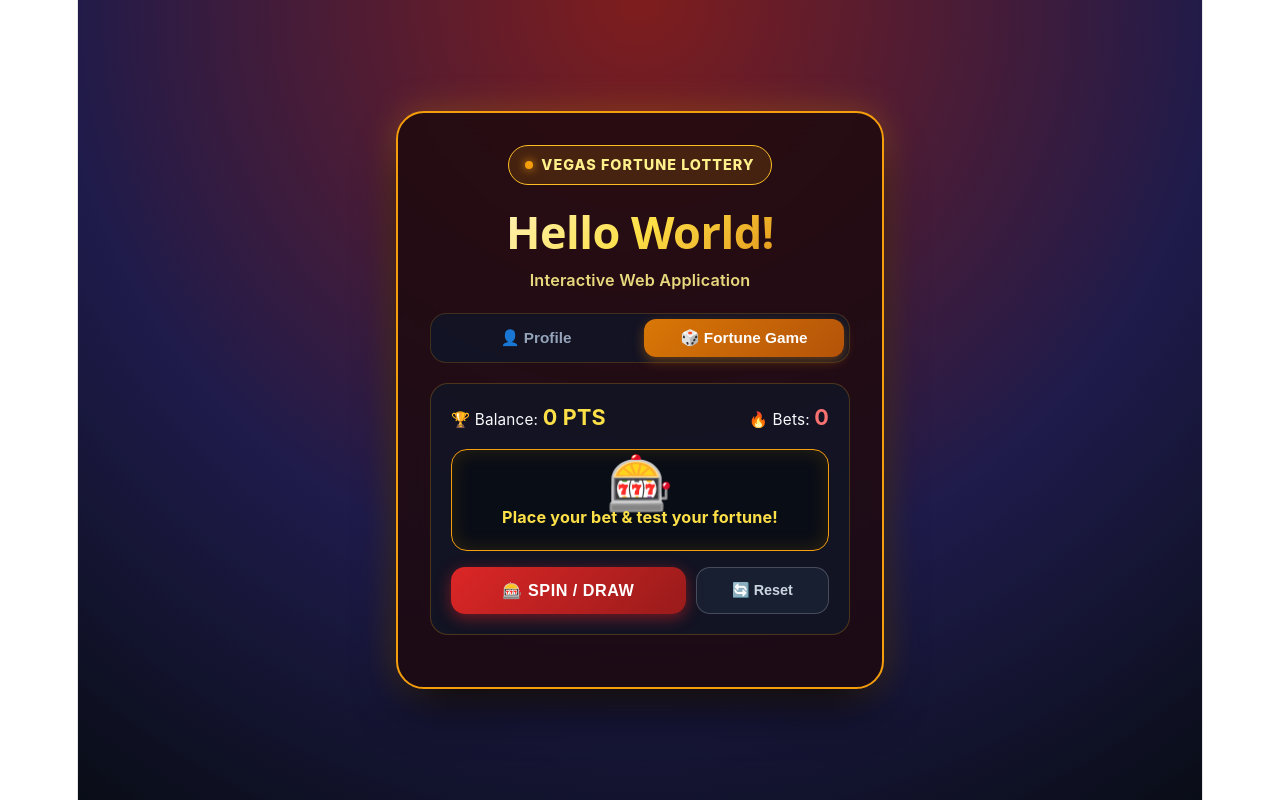
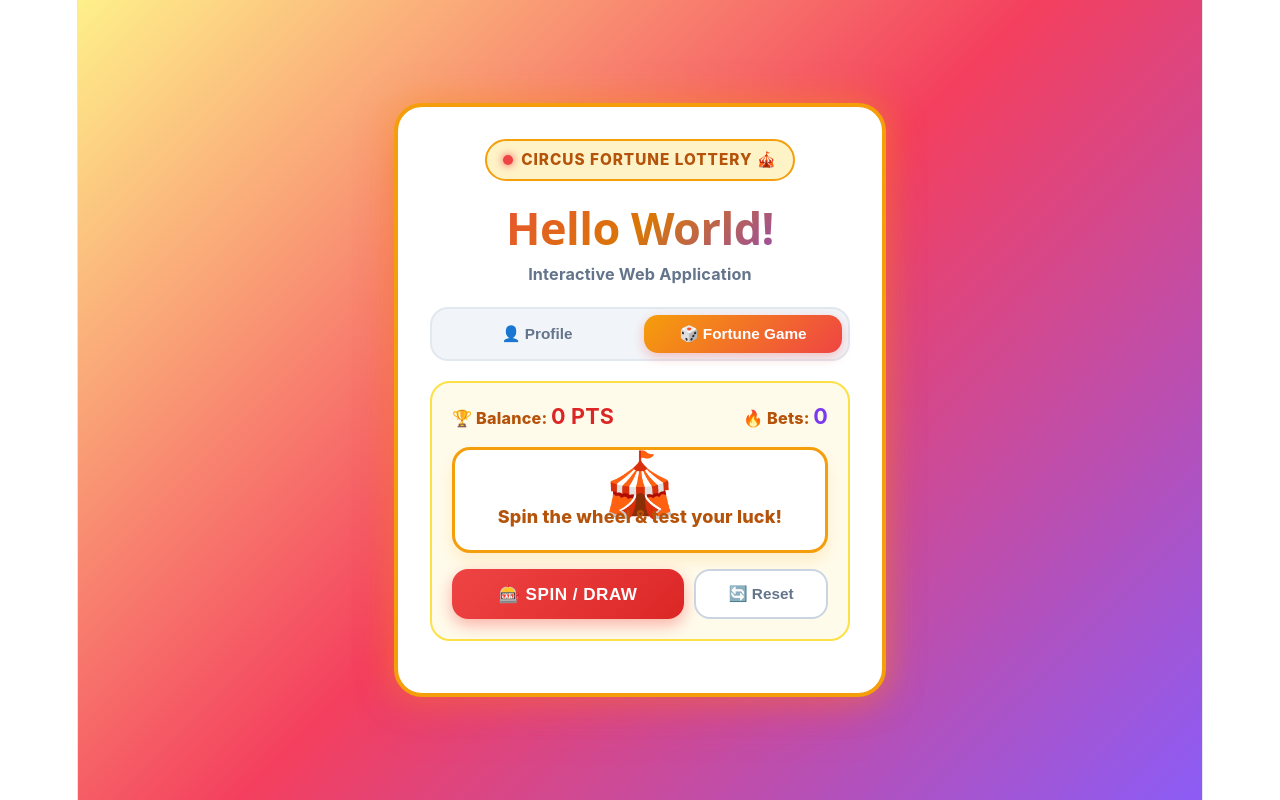
Before and after one commit to NguyenThiCamPhung25560047/my-react-app, a React (Vite) app: page / in a window 1280 px wide. Built offline with nearby package versions, Linux system fonts and the light colour scheme.

Commit message:
update mini game

```diff
--- a/src/App.jsx
+++ b/src/App.jsx
@@ -3,10 +3,9 @@ import { useState } from 'react';
 function App() {
   const [activeTab, setActiveTab] = useState('game');
   const [score, setScore] = useState(0);
-  const [cardResult, setCardResult] = useState({ emoji: '🎰', text: 'Place your bet & test your fortune!' });
+  const [cardResult, setCardResult] = useState({ emoji: '🎪', text: 'Spin the wheel & test your luck!' });
   const [streak, setStreak] = useState(0);
 
-  // Danh sách phần thưởng phong phú chuẩn Vegas
   const fortunes = [
     { emoji: '👑', text: 'Nổ hũ (+500 PTS)', points: 500 },
     { emoji: '💎', text: 'Bá khí (+300 PTS)', points: 300 },
@@ -29,14 +28,14 @@ function App() {
   const handleResetGame = () => {
     setScore(0);
     setStreak(0);
-    setCardResult({ emoji: '🎰', text: 'Place your bet & test your fortune!' });
+    setCardResult({ emoji: '🎪', text: 'Spin the wheel & test your luck!' });
   };
 
   return (
     <div style={{
       minHeight: '100vh',
-      background: 'radial-gradient(circle at top, #7f1d1d 0%, #1e1b4b 60%, #090d16 100%)',
-      color: '#f8fafc',
+      background: 'linear-gradient(135deg, #fef08a 0%, #f43f5e 50%, #8b5cf6 100%)',
+      color: '#0f172a',
       fontFamily: "'Inter', 'Segoe UI', sans-serif",
       display: 'flex',
       alignItems: 'center',
@@ -47,75 +46,70 @@ function App() {
       <div style={{
         maxWidth: '420px',
         width: '100%',
-        background: 'rgba(30, 10, 15, 0.85)',
-        backdropFilter: 'blur(20px)',
+        background: '#ffffff',
         borderRadius: '28px',
-        border: '2px solid #f59e0b',
+        border: '4px solid #f59e0b',
         padding: '32px',
-        boxShadow: '0 25px 50px -12px rgba(0, 0, 0, 0.9), 0 0 35px rgba(245, 158, 11, 0.3)',
+        boxShadow: '0 25px 50px -12px rgba(244, 63, 94, 0.4), 0 0 35px rgba(245, 158, 11, 0.5)',
         textAlign: 'center'
       }}>
 
-        {/* Top Badge - Vegas Gold Glow */}
         <div style={{
           display: 'inline-flex',
           alignItems: 'center',
           gap: '8px',
           padding: '6px 16px',
           borderRadius: '9999px',
-          background: 'rgba(245, 158, 11, 0.15)',
-          border: '1px solid #fbbf24',
-          color: '#fef08a',
-          fontSize: '0.8rem',
+          background: '#fef3c7',
+          border: '2px solid #f59e0b',
+          color: '#b45309',
+          fontSize: '0.85rem',
           fontWeight: '800',
           letterSpacing: '1px',
           marginBottom: '20px'
         }}>
-          <span style={{ width: '8px', height: '8px', borderRadius: '50%', backgroundColor: '#f59e0b', boxShadow: '0 0 10px #f59e0b' }}></span>
-          VEGAS FORTUNE LOTTERY
+          <span style={{ width: '10px', height: '10px', borderRadius: '50%', backgroundColor: '#ef4444', boxShadow: '0 0 8px #ef4444' }}></span>
+          CIRCUS FORTUNE LOTTERY 🎪
         </div>
 
-        {/* Title - Fixed Overlap */}
         <h1 style={{
           fontSize: '2.5rem',
           fontWeight: '900',
-          margin: '0 0 8px 0',
+          margin: '0 0 6px 0',
           lineHeight: '1.2',
-          color: '#fde047',
-          background: 'linear-gradient(135deg, #fffbeb 0%, #fde047 50%, #d97706 100%)',
+          background: 'linear-gradient(135deg, #ef4444 0%, #d97706 50%, #7c3aed 100%)',
           WebkitBackgroundClip: 'text',
           WebkitTextFillColor: 'transparent',
           letterSpacing: '-0.5px'
         }}>
           Hello World!
         </h1>
-        <p style={{ color: '#fef08a', fontSize: '0.9rem', margin: '0 0 20px 0', fontWeight: '600', opacity: 0.9 }}>
+        <p style={{ color: '#64748b', fontSize: '0.9rem', margin: '0 0 20px 0', fontWeight: '700' }}>
           Interactive Web Application
         </p>
 
-        {/* Navigation Tabs */}
         <div style={{
           display: 'flex',
           gap: '8px',
-          background: 'rgba(15, 23, 42, 0.8)',
-          padding: '5px',
-          borderRadius: '16px',
+          background: '#f1f5f9',
+          padding: '6px',
+          borderRadius: '18px',
           marginBottom: '20px',
-          border: '1px solid rgba(245, 158, 11, 0.2)'
+          border: '2px solid #e2e8f0'
         }}>
           <button
             onClick={() => setActiveTab('profile')}
             style={{
               flex: 1,
               padding: '10px',
-              borderRadius: '12px',
+              borderRadius: '14px',
               border: 'none',
-              background: activeTab === 'profile' ? 'linear-gradient(135deg, #d97706 0%, #b45309 100%)' : 'transparent',
-              color: activeTab === 'profile' ? '#fff' : '#94a3b8',
-              fontWeight: '700',
+              background: activeTab === 'profile' ? 'linear-gradient(135deg, #f59e0b 0%, #ef4444 100%)' : 'transparent',
+              color: activeTab === 'profile' ? '#ffffff' : '#64748b',
+              fontWeight: '800',
               cursor: 'pointer',
               fontSize: '0.85rem',
-              boxShadow: activeTab === 'profile' ? '0 4px 12px rgba(217, 119, 6, 0.4)' : 'none',
+              boxShadow: activeTab === 'profile' ? '0 4px 12px rgba(239, 68, 68, 0.3)' : 'none',
               transition: 'all 0.2s ease'
             }}
           >
@@ -126,14 +120,14 @@ function App() {
             style={{
               flex: 1,
               padding: '10px',
-              borderRadius: '12px',
+              borderRadius: '14px',
               border: 'none',
-              background: activeTab === 'game' ? 'linear-gradient(135deg, #d97706 0%, #b45309 100%)' : 'transparent',
-              color: activeTab === 'game' ? '#fff' : '#94a3b8',
-              fontWeight: '700',
+              background: activeTab === 'game' ? 'linear-gradient(135deg, #f59e0b 0%, #ef4444 100%)' : 'transparent',
+              color: activeTab === 'game' ? '#ffffff' : '#64748b',
+              fontWeight: '800',
               cursor: 'pointer',
               fontSize: '0.85rem',
-              boxShadow: activeTab === 'game' ? '0 4px 12px rgba(217, 119, 6, 0.4)' : 'none',
+              boxShadow: activeTab === 'game' ? '0 4px 12px rgba(239, 68, 68, 0.3)' : 'none',
               transition: 'all 0.2s ease'
             }}
           >
@@ -141,71 +135,66 @@ function App() {
           </button>
         </div>
 
-        {/* Tab 1: Profile */}
         {activeTab === 'profile' && (
           <div style={{
-            background: 'rgba(15, 23, 42, 0.7)',
+            background: '#fffbeb',
             padding: '18px 20px',
-            borderRadius: '18px',
-            border: '1px solid rgba(245, 158, 11, 0.25)',
+            borderRadius: '20px',
+            border: '2px dashed #f59e0b',
             textAlign: 'left',
             marginBottom: '20px'
           }}>
             <div style={{ display: 'flex', justifyContent: 'space-between', marginBottom: '10px' }}>
-              <span style={{ color: '#94a3b8', fontSize: '0.85rem' }}>Student:</span>
-              <span style={{ color: '#fffbeb', fontWeight: '600', fontSize: '0.9rem' }}>Nguyen Thi Cam Phung</span>
+              <span style={{ color: '#78350f', fontSize: '0.85rem', fontWeight: '600' }}>Student:</span>
+              <span style={{ color: '#b45309', fontWeight: '800', fontSize: '0.9rem' }}>Nguyen Thi Cam Phung</span>
             </div>
             <div style={{ display: 'flex', justifyContent: 'space-between' }}>
-              <span style={{ color: '#94a3b8', fontSize: '0.85rem' }}>Student ID:</span>
-              <span style={{ color: '#fde047', fontWeight: '700', fontSize: '0.95rem', fontFamily: 'monospace' }}>25560047</span>
+              <span style={{ color: '#78350f', fontSize: '0.85rem', fontWeight: '600' }}>Student ID:</span>
+              <span style={{ color: '#dc2626', fontWeight: '800', fontSize: '0.95rem', fontFamily: 'monospace' }}>25560047</span>
             </div>
           </div>
         )}
 
-        {/* Tab 2: Fortune Game Section */}
         {activeTab === 'game' && (
           <div style={{
-            background: 'rgba(15, 23, 42, 0.7)',
+            background: '#fffbeb',
             padding: '20px',
-            borderRadius: '18px',
-            border: '1px solid rgba(245, 158, 11, 0.25)',
+            borderRadius: '20px',
+            border: '2px solid #fde047',
             marginBottom: '20px'
           }}>
-            {/* Scoreboard */}
-            <div style={{ display: 'flex', justifyContent: 'space-between', marginBottom: '16px', fontSize: '0.85rem' }}>
-              <span>🏆 Balance: <strong style={{ color: '#fde047', fontSize: '1.2rem' }}>{score} PTS</strong></span>
-              <span>🔥 Bets: <strong style={{ color: '#f87171', fontSize: '1.2rem' }}>{streak}</strong></span>
+            <div style={{ display: 'flex', justifyContent: 'space-between', marginBottom: '16px', fontSize: '0.9rem', fontWeight: '800' }}>
+              <span style={{ color: '#b45309' }}>🏆 Balance: <strong style={{ color: '#dc2626', fontSize: '1.2rem' }}>{score} PTS</strong></span>
+              <span style={{ color: '#b45309' }}>🔥 Bets: <strong style={{ color: '#7c3aed', fontSize: '1.2rem' }}>{streak}</strong></span>
             </div>
 
-            {/* Card Result Area */}
             <div style={{
-              background: '#090d16',
-              borderRadius: '16px',
+              background: '#ffffff',
+              borderRadius: '18px',
               padding: '20px',
               marginBottom: '16px',
-              border: '1px solid #f59e0b',
-              boxShadow: 'inset 0 0 20px rgba(245, 158, 11, 0.15)'
+              border: '3px solid #f59e0b',
+              boxShadow: '0 8px 16px rgba(245, 158, 11, 0.15)'
             }}>
-              <div style={{ fontSize: '3rem', marginBottom: '8px' }}>{cardResult.emoji}</div>
-              <div style={{ fontSize: '0.9rem', color: '#fde047', fontWeight: '700' }}>{cardResult.text}</div>
+              <div style={{ fontSize: '3.5rem', marginBottom: '8px' }}>{cardResult.emoji}</div>
+              <div style={{ fontSize: '1rem', color: '#b45309', fontWeight: '800' }}>{cardResult.text}</div>
             </div>
 
-            {/* Action Buttons */}
             <div style={{ display: 'flex', gap: '10px' }}>
               <button
                 onClick={handleDrawCard}
                 style={{
                   flex: 2,
                   padding: '14px',
-                  borderRadius: '14px',
+                  borderRadius: '16px',
                   border: 'none',
-                  background: 'linear-gradient(135deg, #dc2626 0%, #991b1b 100%)',
-                  color: '#fff',
-                  fontWeight: '800',
+                  background: 'linear-gradient(135deg, #ef4444 0%, #dc2626 100%)',
+                  color: '#ffffff',
+                  fontWeight: '900',
                   cursor: 'pointer',
-                  fontSize: '0.9rem',
+                  fontSize: '0.95rem',
                   letterSpacing: '0.5px',
-                  boxShadow: '0 4px 15px rgba(220, 38, 38, 0.5)'
+                  boxShadow: '0 6px 16px rgba(239, 68, 68, 0.4)'
                 }}
               >
                 🎰 SPIN / DRAW
@@ -215,13 +204,13 @@ function App() {
                 style={{
                   flex: 1,
                   padding: '14px',
-                  borderRadius: '14px',
-                  border: '1px solid rgba(255, 255, 255, 0.2)',
-                  background: 'rgba(30, 41, 59, 0.6)',
-                  color: '#cbd5e1',
-                  fontWeight: '600',
+                  borderRadius: '16px',
+                  border: '2px solid #cbd5e1',
+                  background: '#ffffff',
+                  color: '#64748b',
+                  fontWeight: '800',
                   cursor: 'pointer',
-                  fontSize: '0.8rem'
+                  fontSize: '0.85rem'
                 }}
               >
                 🔄 Reset
```
